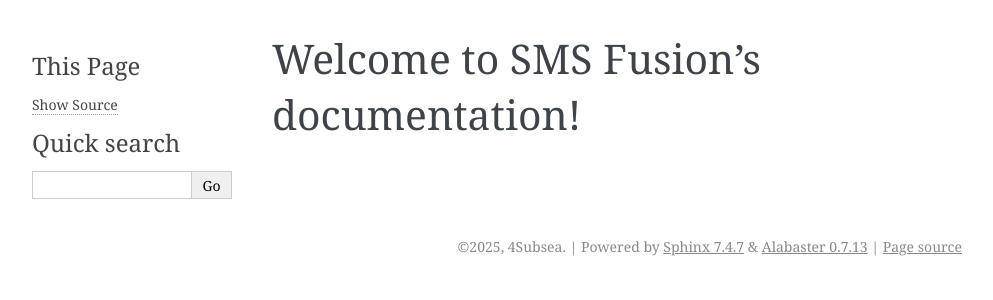
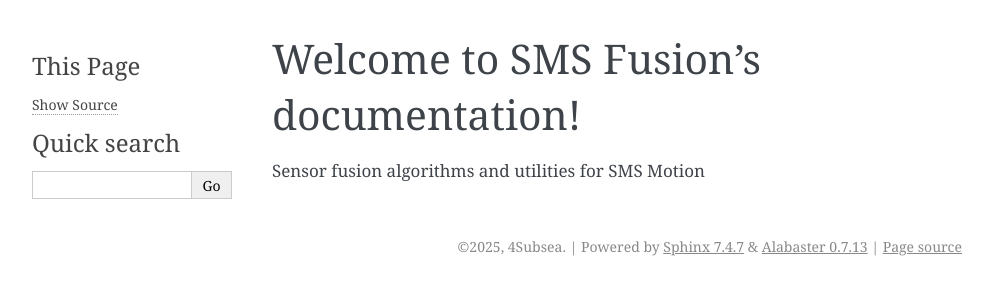
Before and after one commit to 4Subsea/smsfusion-python, a Sphinx documentation site: the page built from docs/index.rst, in a window 1280 px wide. Shown: the top 300 px of the page, without its empty margins (148-1141 px from the left). Built offline with Sphinx 7.4.7, drawn with Linux system fonts in a browser that asks for light colours.

Commit message:
some changes

```diff
--- a/docs/index.rst
+++ b/docs/index.rst
@@ -1,9 +1,9 @@
 Welcome to SMS Fusion's documentation!
 ======================================
+Sensor fusion algorithms and utilities for SMS Motion
 
 .. toctree::
    :maxdepth: 2
-   :caption: Contents:
    :hidden:
 
    user_guide/index
```
